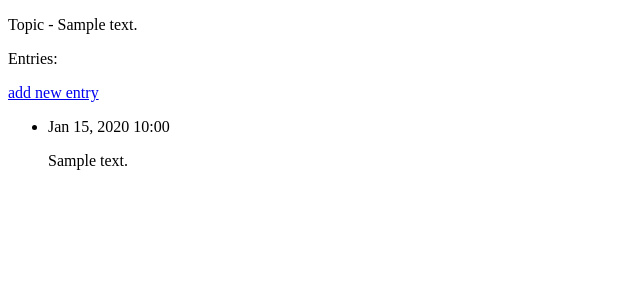
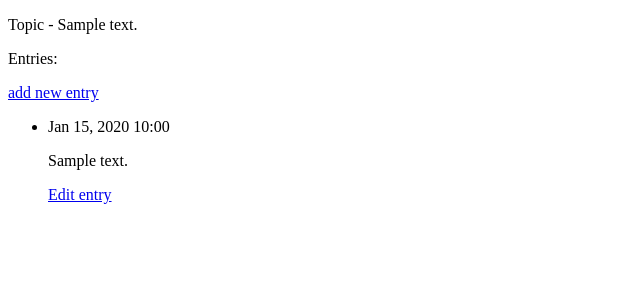
Before and after one commit to skyworkerxsky/Python3, a Django app: page /topics/1/ in a window 1280 px wide. Shown: the part 26-326 px from the top of the page, without its empty margins (0-640 px from the left). Run offline with Django 4.2, Linux system fonts and the light colour scheme; tables that the repository leaves empty hold one stand-in row (values such as "Sample post").

Commit message:
edit entry

```diff
--- a/project/learning_log/learning_logs/templates/learning_logs/topic.html
+++ b/project/learning_log/learning_logs/templates/learning_logs/topic.html
@@ -10,6 +10,10 @@
         <li>
             <p>{{ entry.date_added|date:'M d, Y H:i' }}</p>
             <p>{{ entry.text|linebreaks }}</p>
+            <p>
+                <a href="{% url 'learning_logs:edit_entry' entry.id %}">Edit entry</a>
+
+            </p>
         </li>
         {% empty %}
             <li>There are no entries for this topic yet.</li>
--- a/project/learning_log/learning_logs/urls.py
+++ b/project/learning_log/learning_logs/urls.py
@@ -15,4 +15,6 @@ urlpatterns = [
       path('new_topic/', views.new_topic, name='new_topic'),
       # Станица для добавления новой записи
       path('new_entry/<int:topic_id>/', views.new_entry, name='new_entry'), # Код <int:topic_id> захватывает числовое значение и сохраняет его в переменной topic_id
+      # Редактирование записи
+      path('edit_entry/<int:entry_id>/', views.edit_entry, name='edit_entry')
 ]
--- a/project/learning_log/learning_logs/views.py
+++ b/project/learning_log/learning_logs/views.py
@@ -1,5 +1,5 @@
 from django.shortcuts import render, redirect
-from .models import Topic
+from .models import Topic, Entry
 from .forms import TopicForm, EntryForm
 
 # Create your views here.
@@ -55,3 +55,21 @@ def new_entry(request, topic_id):
     # Вывести пустую или недействительную форму
     context = {'topic': topic, 'form': form}
     return render(request, 'learning_logs/new_entry.html', context)
+
+def edit_entry(request, entry_id):
+    """ Редактирует существующую запись. """
+    entry = Entry.objects.get(id=entry_id)
+    topic = entry.topic
+
+    if request.method != 'POST':
+        # Исходный запрос, форма заполняется данными текущей записи
+        form = EntryForm(instance=entry)
+    else:
+        # Отправка данных POST, обработать данные
+        form = EntryForm(instance=entry, data=request.POST)
+        if form.is_valid():
+            form.save()
+            return redirect('learning_logs:topic', topic_id=topic.id)
+
+    context = {'entry': entry, 'topic': topic, 'form': form}
+    return render(request, 'learning_logs/edit_entry.html', context)
```
Also changed, not shown: project/learning_log/learning_logs/templates/learning_logs/edit_entry.html (added, +17 -0 lines).
